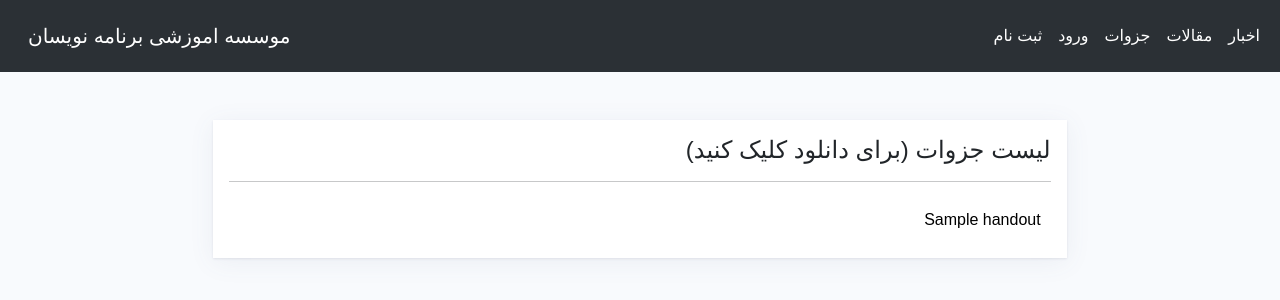
After one commit to PooyaRezaee/institute, a Django app: page /handout/ in a window 1280 px wide. The commit adds this page. Shown: the top 300 px of the page. Run offline with Django 4.2, Linux system fonts and the light colour scheme; tables that the repository leaves empty hold one stand-in row (values such as "Sample post"); some web fonts are replaced.

Commit message:
Added View List Handout

```diff
--- /dev/null
+++ b/home/templates/home/list_handout.html
@@ -0,0 +1,17 @@
+{% extends 'base.html' %}
+
+{% block body %}
+<div dir="rtl" class="col-8 box mx-auto mt-5 p-3">
+    <h4>لیست جزوات (برای دانلود کلیک کنید)</h4>
+    <hr>
+    {% for handout in all_handout %}
+    <a href='{{ handout.pdf.url }}' class="item-box d-block">
+        {{handout.title}}
+    </a>
+    {% empty %}
+    <p class="item-box d-block">
+        در حال حاضر جزوه ای بارگذاری نشده
+    </p>
+    {% endfor %}
+</div>
+{% endblock body %}
--- a/home/urls.py
+++ b/home/urls.py
@@ -1,5 +1,5 @@
 from django.urls import path
-from .views import Index,DetailNewsView,NewsListView,DetailArticleView,ArticleListView
+from .views import Index,DetailNewsView,NewsListView,DetailArticleView,ArticleListView,HandoutListView
 
 app_name = 'home'
 
@@ -9,4 +9,5 @@ urlpatterns = [
     path("news/", NewsListView.as_view(), name="list-news"),
     path("article/<int:pk>/", DetailArticleView.as_view(), name="detail-article"),
     path("article/", ArticleListView.as_view(), name="list-article"),
+    path("handout/", HandoutListView.as_view(), name="list-handout"),
 ]
--- a/home/views.py
+++ b/home/views.py
@@ -35,3 +35,8 @@ class ArticleListView(ListView):
     template_name = 'home/list_article.html'
     model = Article
     context_object_name = 'all_articles'
+
+class HandoutListView(ListView):
+    template_name = 'home/list_handout.html'
+    model = Handout
+    context_object_name = 'all_handout'
--- a/templates/base.html
+++ b/templates/base.html
@@ -49,7 +49,7 @@
                     {% endif %}
 
                     <li class="nav-item">
-                        <a class="nav-link active" aria-current="page" href="#">جزوات</a>
+                        <a class="nav-link active" aria-current="page" href="{% url 'home:list-handout' %}">جزوات</a>
                     </li>
                     <li class="nav-item">
                         <a class="nav-link active" aria-current="page" href="{% url 'home:list-article' %}">مقالات</a>
```
